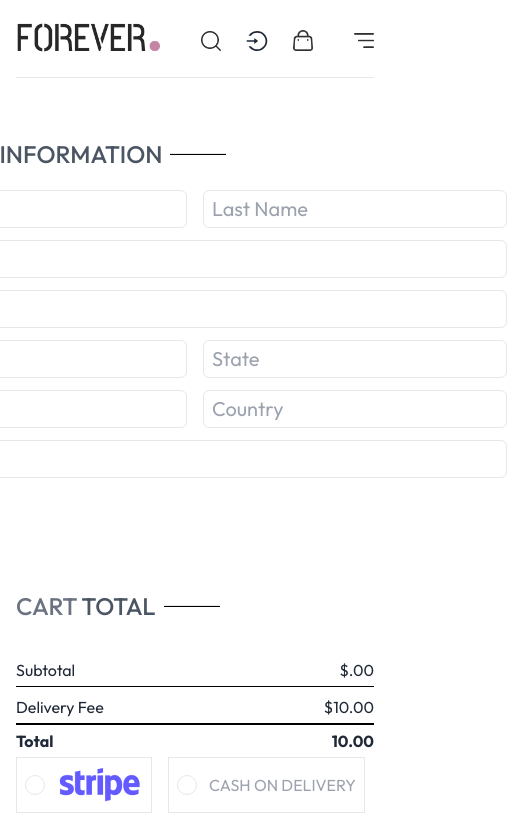
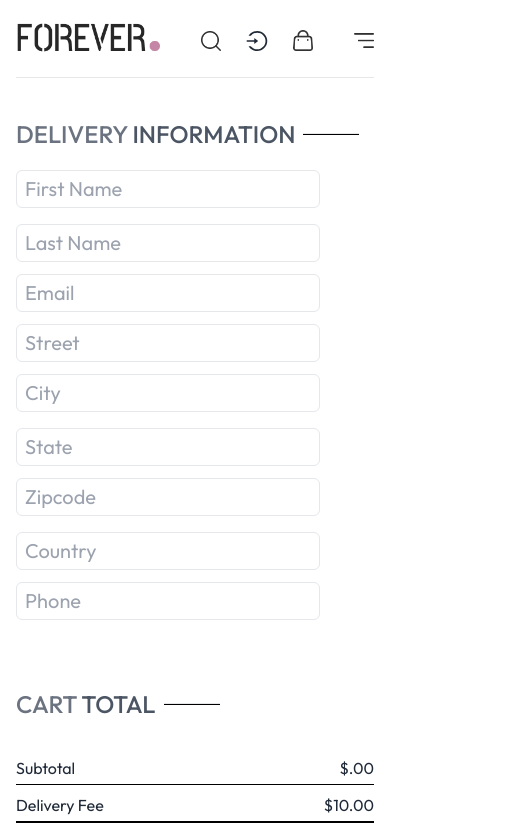
Before and after one commit to Dinobondhu-shill/ForeverFlex, a React (Vite) app in the folder frontend/: page /place-order in a window 390 px wide. Shown: the top 831 px of the page, 507 px wide, since content can reach past the window. Built offline with nearby package versions, Linux system fonts and the light colour scheme; no server answers.

Commit message:
responsive added

```diff
--- a/frontend/src/Pages/Cart/Cart.jsx
+++ b/frontend/src/Pages/Cart/Cart.jsx
@@ -54,23 +54,23 @@ const Cart = () => {
               return (
                 <div
                   key={index}
-                  className="border-y py-3 my-5 flex justify-between items-center"
+                  className="border-y py-3 my-5 flex justify-between items-end md:items-center"
                 >
-                  <div className="flex items-center gap-6 w-1/2">
+                  <div className="flex flex-col md:flex-row md:items-center md:gap-6 md:w-1/2">
                     <img
-                      className="w-16 md:w-20"
+                      className="w-1/2 md:w-20"
                       src={productData?.imagesUrl[0]}
                       alt=""
                     />
                     <div>
-                      <h2 className="text-xl font-medium">
+                      <h2 className="text-md md:text-xl font-medium">
                         {productData?.name}
                       </h2>
                       <div className="flex gap-3 items-center">
                         <p>
                           {currency} {productData?.price}
                         </p>
-                        <p className="px-4 py-2 border-[1px] bg-gray-100 cursor-pointer w-fit">
+                        <p className=" p-1 md:px-4 md:py-2 border-[1px] bg-gray-100 cursor-pointer w-fit">
                           {item.size}
                         </p>
                       </div>
@@ -82,7 +82,7 @@ const Cart = () => {
                         const value = Math.max(1, Number(e.target.value));
                         updateQuantity(item._id, item.size, value);
                       }}
-                      className="outline-none border w-16 text-center py-2"
+                      className="outline-none border w-8 md:w-16 text-center md:py-2"
                       type="number"
                       defaultValue={item.quantity}
                       min="1"
@@ -90,7 +90,7 @@ const Cart = () => {
                   </div>
                   <img
                     onClick={() => updateQuantity(item._id, item.size, 0)}
-                    className="w-7 h-7 object-cover mr-10 cursor-pointer"
+                    className="w-7 h-7 object-cover mx-1 md:mr-10 cursor-pointer"
                     src={assets.bin_icon}
                     alt=""
                   />
@@ -99,7 +99,7 @@ const Cart = () => {
             })}
           </div>
           {/* checkout field */}
-          <div className="flex flex-col items-end text-start mb-28">
+          <div className="flex flex-col md:items-end text-start mb-28">
             <div className="mr-56 my-10 text-xl">
               <Title text1={"CART"} text2={"TOTAL"} />
             </div>
--- a/frontend/src/Pages/Collection/ProductDetails.jsx
+++ b/frontend/src/Pages/Collection/ProductDetails.jsx
@@ -32,7 +32,7 @@ useEffect(()=>{
     <div>
       <div className='flex flex-col md:flex-row gap-10 my-5 md:my-10 w-full'>
       <div className='flex flex-col-reverse md:flex-row gap-6 w-full md:w-1/2'>
-        <div className='flex flex-row md:flex-col gap-3 w-3/5 md:w-1/5'>
+        <div className='flex flex-row md:flex-col gap-3 md:w-1/5'>
           {
             product?.imagesUrl.map((item, index) => <div key={index}>
               <div onClick={()=> setPhoto(item)}>
@@ -41,13 +41,13 @@ useEffect(()=>{
             </div>)
           }
         </div>
-        <div className='h-full'>
+        <div className=' md:h-full'>
           <img src={photo}  className='object-cover'/>
         </div>
       </div>
       <div className='w-full md:w-1/2'>
           <h2 className='text-2xl font-medium'>{product?.name}</h2>
-          <div className='flex text-yellow-400 gap-1 items-center my-3'>
+          <div className='flex text-yellow-400 gap-1 items-center my-1 md:my-3'>
             <FaStar />
             <FaStar />
             <FaStar />
@@ -55,7 +55,7 @@ useEffect(()=>{
             <FaStarHalf />
             (69)
           </div>
-          <p className='text-2xl font-medium my-8'>{currency}{product?.price}</p>
+          <p className='text-2xl font-medium my-3 md:my-8'>{currency}{product?.price}</p>
           <p className='w-3/4 text-gray-500 mb-10'>{product?.description}</p>
           <div>
             <h3 className='text-[18px]'>Select Size</h3>
--- a/frontend/src/Pages/Order/PlaceOrder.jsx
+++ b/frontend/src/Pages/Order/PlaceOrder.jsx
@@ -22,23 +22,23 @@ const PlaceOrder = () => {
     }
   }
   return (
-    <div className='flex flex-col md:flex-row gap-10 my-10 items-center'>
+    <div className='flex flex-col md:flex-row gap-4 md:gap-10 my-10 w-full md:items-center'>
       {/* form data  */}
-      <div className='py-5 text-xl flex flex-col items-start'>
+      <div className='md:py-5 text-xl flex flex-col items-start'>
         <Title text1={'DELIVERY'} text2={"INFORMATION"} />
         <div className=' my-5 md:my-10'>
           <form className='flex flex-col gap-3 border-gray-600'>
-            <div className='flex gap-4'>
+            <div className='flex flex-col md:flex-row gap-4'>
               <input className='  border rounded-md px-2 py-1' type="text" placeholder='First Name' name='firstName' />
               <input className='  border rounded-md px-2 py-1' type="text" placeholder='Last Name' name='lastName'/>
             </div>
             <input className='  border rounded-md px-2 py-1' type="text" placeholder='Email' name='email'/>
             <input className='  border rounded-md px-2 py-1' type="text" placeholder='Street' name='street'/>
-            <div className='flex gap-4'>
+            <div className='flex flex-col md:flex-row gap-4'>
               <input className='  border rounded-md px-2 py-1' type="text" placeholder='City' name='city' />
               <input className='  border rounded-md px-2 py-1' type="text" placeholder='State' name='state'/>
             </div>
-            <div className='flex gap-4'>
+            <div className='flex flex-col md:flex-row gap-4'>
               <input className='  border rounded-md px-2 py-1' type="text" placeholder='Zipcode' name='zipcode' />
               <input className='  border rounded-md px-2 py-1' type="text" placeholder='Country' name='country'/>
             </div>
```
